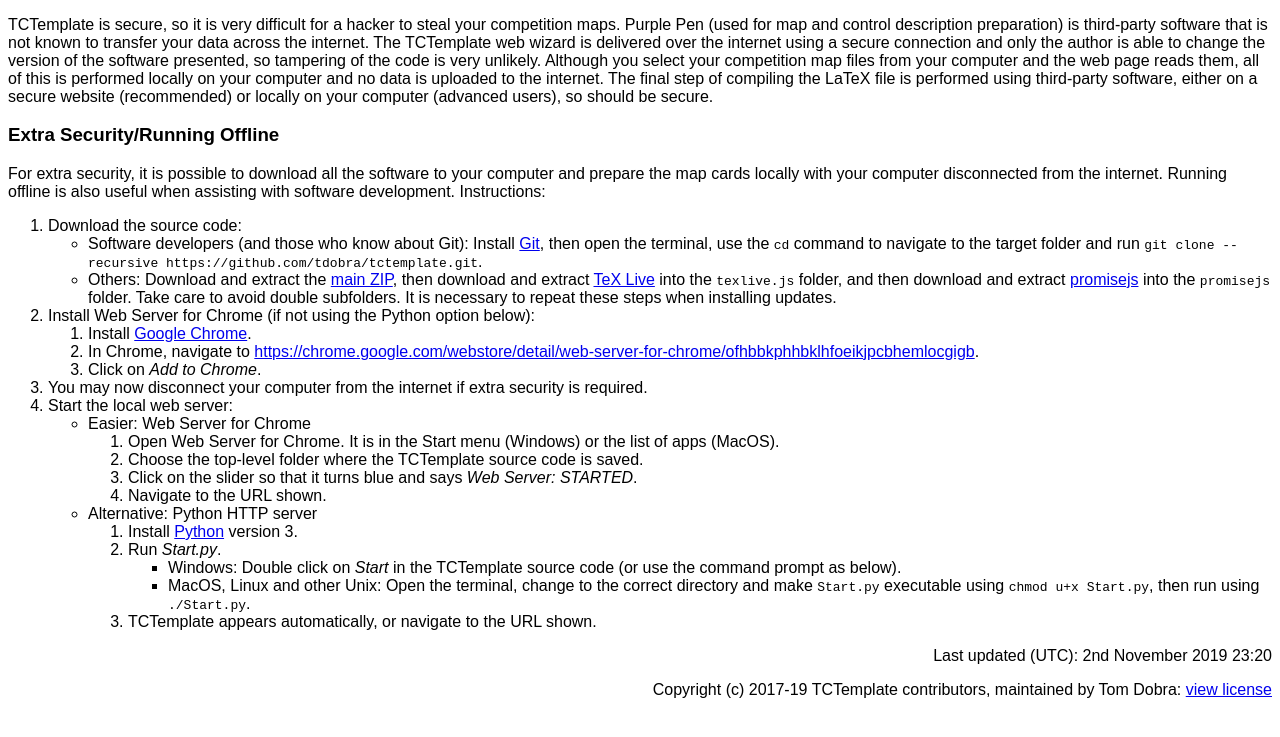
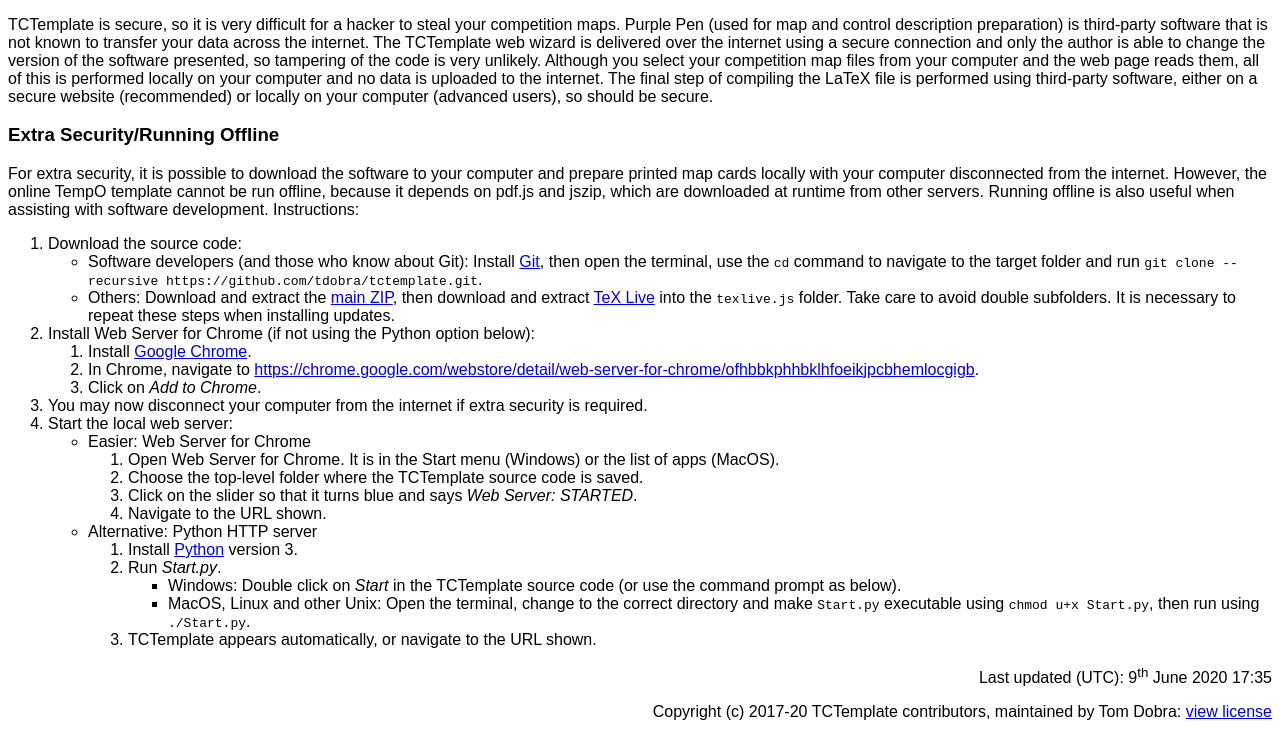
Before and after one commit to tdobra/loto, a plain HTML site: page help/security.html in a window 1280 px wide. Shown: the part 153-890 px from the top of the page. Before the commit the page ends 868 px from the top, so only its background shows below. Drawn offline with Linux system fonts and the light colour scheme.

Commit message:
Data usage and prequisites updated

```diff
--- a/help/security.html
+++ b/help/security.html
@@ -23,13 +23,13 @@
     <h3>Security Statement</h3>
     <p>TCTemplate is secure, so it is very difficult for a hacker to steal your competition maps. Purple Pen (used for map and control description preparation) is third-party software that is not known to transfer your data across the internet. The TCTemplate web wizard is delivered over the internet using a secure connection and only the author is able to change the version of the software presented, so tampering of the code is very unlikely. Although you select your competition map files from your computer and the web page reads them, all of this is performed locally on your computer and no data is uploaded to the internet. The final step of compiling the LaTeX file is performed using third-party software, either on a secure website (recommended) or locally on your computer (advanced users), so should be secure.</p>
     <h3>Extra Security/Running Offline</h3>
-    <p>For extra security, it is possible to download all the software to your computer and prepare the map cards locally with your computer disconnected from the internet. Running offline is also useful when assisting with software development. Instructions:</p>
+    <p>For extra security, it is possible to download the software to your computer and prepare printed map cards locally with your computer disconnected from the internet. However, the online TempO template cannot be run offline, because it depends on pdf.js and jszip, which are downloaded at runtime from other servers. Running offline is also useful when assisting with software development. Instructions:</p>
     <ol>
       <li>
         Download the source code:
         <ul>
           <li>Software developers (and those who know about Git): Install <a href="https://githowto.com" target="installGit">Git</a>, then open the terminal, use the <code>cd</code> command to navigate to the target folder and run <code>git clone --recursive https://github.com/tdobra/tctemplate.git</code>.</li>
-          <li>Others: Download and extract the <a href="https://github.com/tdobra/tctemplate/archive/master.zip" download="TCTemplate.zip">main ZIP</a>, then download and extract <a href="https://github.com/tdobra/texlive.js/archive/master.zip" download="texlive.js.zip">TeX Live</a> into the <code>texlive.js</code> folder, and then download and extract <a href="https://github.com/stackp/promisejs/archive/2ac90b7c04cf3095d58659649b98d66a3e5ad2f2.zip" download="promisejs.zip">promisejs</a> into the <code>promisejs</code> folder. Take care to avoid double subfolders. It is necessary to repeat these steps when installing updates.</li>
+          <li>Others: Download and extract the <a href="https://github.com/tdobra/tctemplate/archive/master.zip" download="TCTemplate.zip">main ZIP</a>, then download and extract <a href="https://github.com/tdobra/texlive.js/archive/master.zip" download="texlive.js.zip">TeX Live</a> into the <code>texlive.js</code> folder. Take care to avoid double subfolders. It is necessary to repeat these steps when installing updates.</li>
         </ul>
       </li>
       <li>
@@ -72,8 +72,8 @@
     </ol>
   </main>
   <footer>
-    <p class="right">Last updated (UTC): 2nd November 2019 23:20</p>
-    <p class="right">Copyright (c) 2017-19 TCTemplate contributors, maintained by Tom Dobra: <a href="license.html">view license</a></p>
+    <p class="right">Last updated (UTC): 9<sup>th</sup> June 2020 17:35</p>
+    <p class="right">Copyright (c) 2017-20 TCTemplate contributors, maintained by Tom Dobra: <a href="license.html">view license</a></p>
   </footer>
 </body>
 </html>
```
Also changed, not shown: help/requirements.html (+2 -2 lines).
